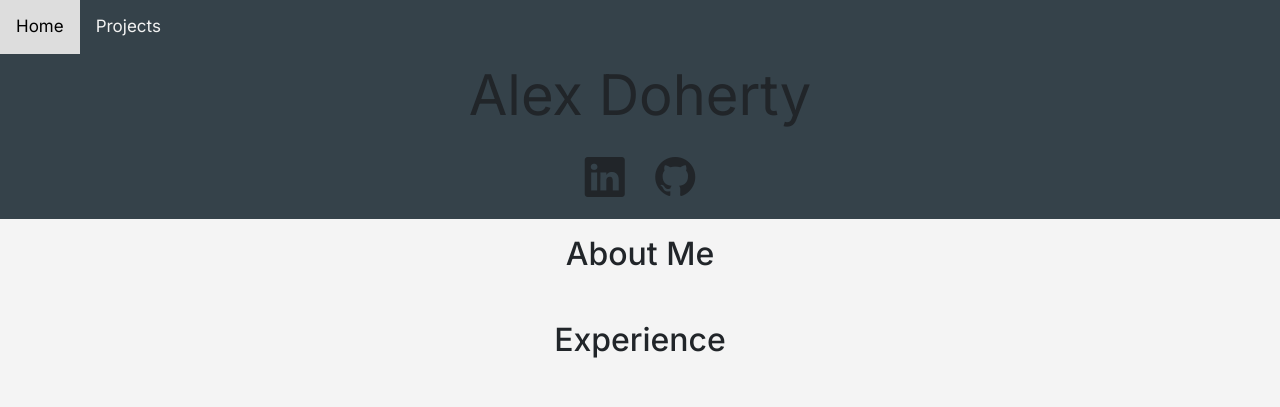
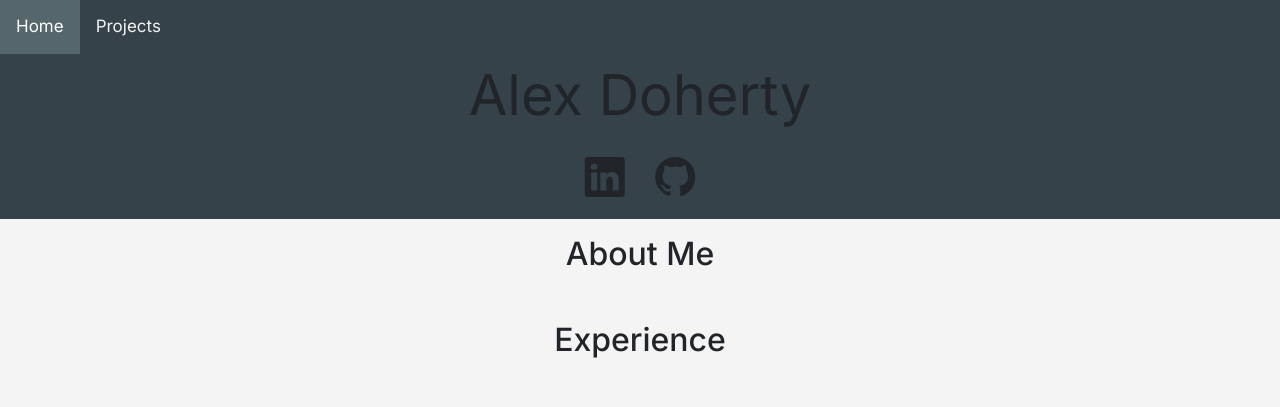
Before and after one commit to Xela96/personal-website, a Flask app: page / in a window 1280 px wide. Shown: the top 407 px of the page. Run offline with Flask 3, Linux system fonts and the light colour scheme.

Commit message:
re-add http methods - project filtering - active button routes in topnav

```diff
--- a/routes/home.py
+++ b/routes/home.py
@@ -7,7 +7,7 @@ from extensions import mail
 
 homepage_bp = Blueprint("home", __name__, template_folder='templates')
 
-@homepage_bp.route("/")
+@homepage_bp.route("/", methods = ['GET', 'POST'])
 def home():
     about = HomepageContent.query.filter_by(section_name="about_me").first()
     experience = HomepageContent.query.filter_by(section_name="experience").first()
--- a/templates/base.html
+++ b/templates/base.html
@@ -13,12 +13,12 @@
 </head>
 <body>
     <div class="topnav" id="myTopnav">
-        <a href="{{ url_for('home.home') }}" class="{% if request.endpoint == 'home' %}active{% endif %}">Home</a>
-        <a href="{{ url_for('projects.projects') }}" class="{% if request.endpoint == 'projects' %}active{% endif %}">Projects</a>
+        <a href="{{ url_for('home.home') }}" class="{% if request.endpoint == 'home.home' %}active{% endif %}">Home</a>
+        <a href="{{ url_for('projects.projects') }}" class="{% if request.endpoint == 'projects.projects' %}active{% endif %}">Projects</a>
         {% if current_user.is_authenticated %}
             <a href="{{ url_for('logout.logout') }}" class="right">Logout</a>
         {% endif %}
-        <a href="javascript:void(0);" class="icon" onclick="myFunction()">
+        <a href="javascript:void(0);" class="icon" onclick="highlightSelection()">
             <i class="fa fa-bars"></i>
         </a>
     </div>
@@ -45,7 +45,7 @@
 
 <script>
     /* Toggle between adding and removing the "responsive" class to topnav when the user clicks on the icon */
-    function myFunction()
+    function highlightSelection()
     {
         var x = document.getElementById("myTopnav");
         if (x.className === "topnav") {
```
Also changed, not shown: routes/projects.py (+13 -1 lines).
